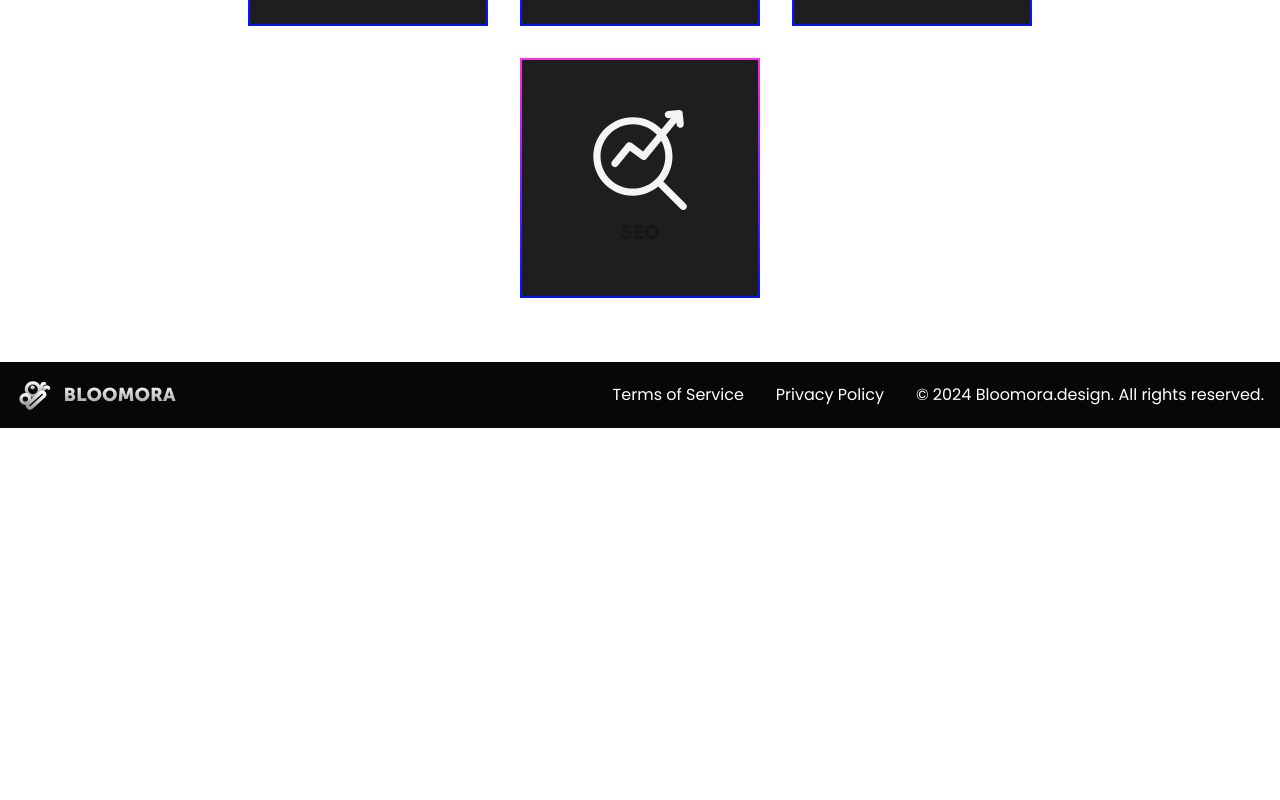
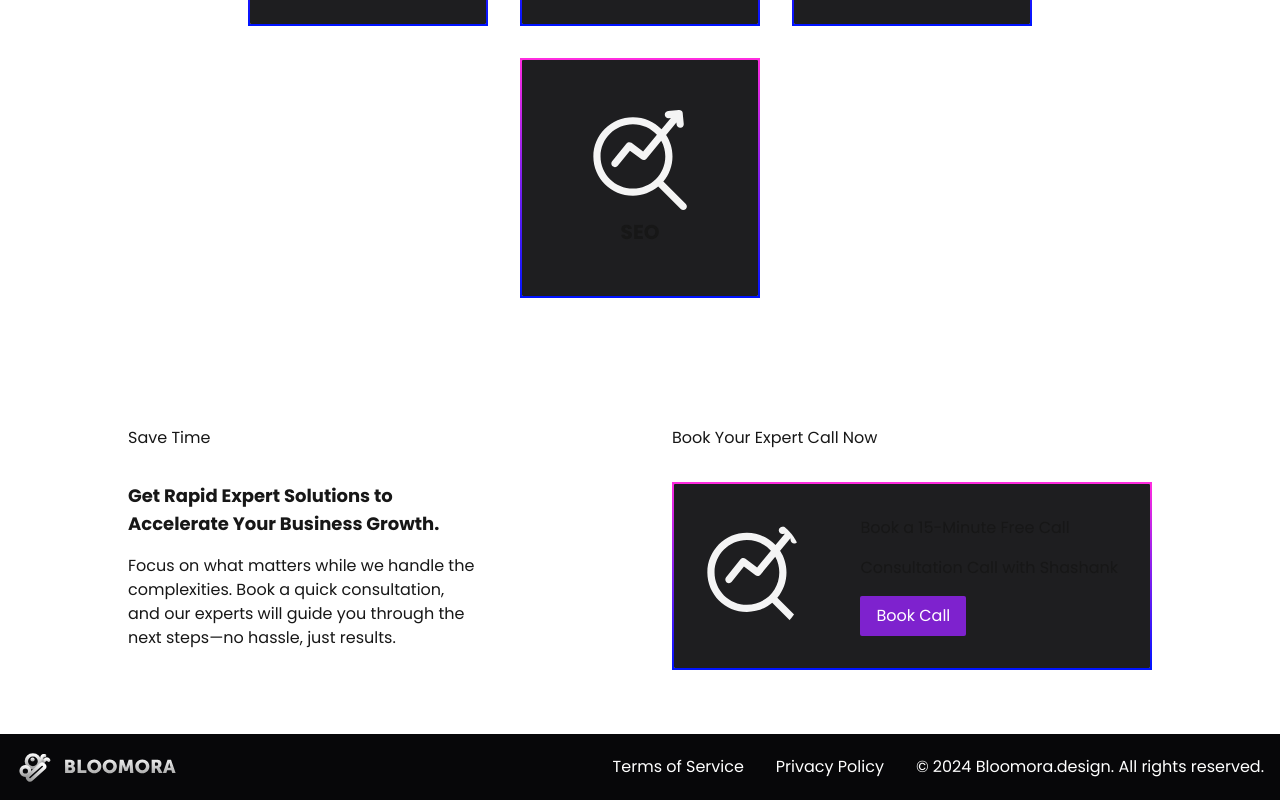
Before and after one commit to moulibheemaneti/bloomora, a Next.js app: page / in a window 1280 px wide. Shown: the part 1258-2058 px from the top of the page. Before the commit the page ends 1686 px from the top, so only its background shows below. Built offline with nearby package versions, Linux system fonts and the light colour scheme.

Commit message:
Consultation section done

```diff
--- a/src/app/page.tsx
+++ b/src/app/page.tsx
@@ -33,7 +33,7 @@ export default function Home() {
   return (
     <div>
       {/* Hero Section */}
-      <div className="px-8 md:px-32 flex items-center justify-center h-screen bg-black text-white">
+      <div className="px-8 md:px-32 flex items-center justify-center h-screen text-white">
         <div className="text-center">
           <h1 className="text-4xl md:text-6xl font-bold">
             Innovative Digital Solutions, Tailored For You
@@ -83,7 +83,7 @@ export default function Home() {
 
               {/* Hover State: Title and Description with Gradient Background */}
               <div className="absolute inset-0 bg-gradient-to-b from-[#FF2CDF] to-[#0014FF] opacity-0 group-hover:opacity-100 transition-opacity duration-300 flex flex-col items-center justify-center text-white p-4">
-              <Image
+                <Image
                   src={expertise.iconPath}
                   alt={expertise.title}
                   width={48}
@@ -98,6 +98,35 @@ export default function Home() {
           ))}
         </div>
       </div>
+
+      {/* Save Time & Book your call */}
+      <div className="px-8 md:px-32 py-16 flex gap-16 md:gap-48 justify-between">
+        <div>
+          <p className="mb-8">Save Time</p>
+          <p className="text-lg font-semibold mb-4">Get Rapid Expert Solutions to Accelerate Your Business Growth.</p>
+          <p>Focus on what matters while we handle the complexities. Book a quick consultation, and our experts will guide you through the next steps—no hassle, just results.</p>
+        </div>
+        <div style={{ minWidth: "30rem" }}>
+          <p className="mb-8">Book Your Expert Call Now</p>
+          <div className="flex gap-4 justify-between p-8 rounded-lg bg-[#1E1E20]" style={{
+            border: '2px solid',
+            borderImage: 'linear-gradient(to bottom, #FF2CDF, #0014FF) 1',
+          }}>
+            <Image
+              src="/icons/expertise/seo.svg"
+              alt="Consultation"
+              width={96}
+              height={96}
+              className="rounded-full"
+            />
+            <div>
+              <p className="mb-4">Book a 15-Minute Free Call</p>
+              <p className="mb-4">Consultation Call with Shashank</p>
+              <button className="px-4 py-2  text-white rounded-sm bg-purple-700 hover:bg-purple-800 transition">Book Call</button>
+            </div>
+          </div>
+        </div>
+      </div>
     </div>
   );
 }
```
